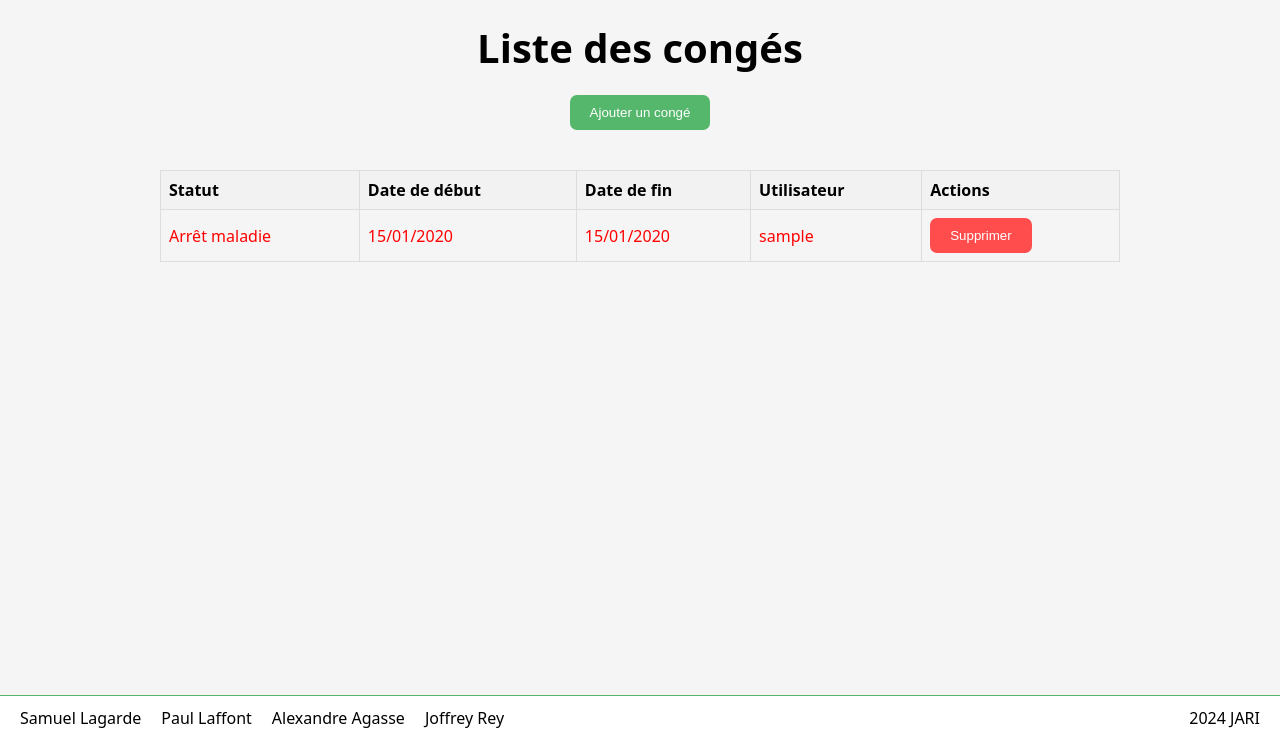
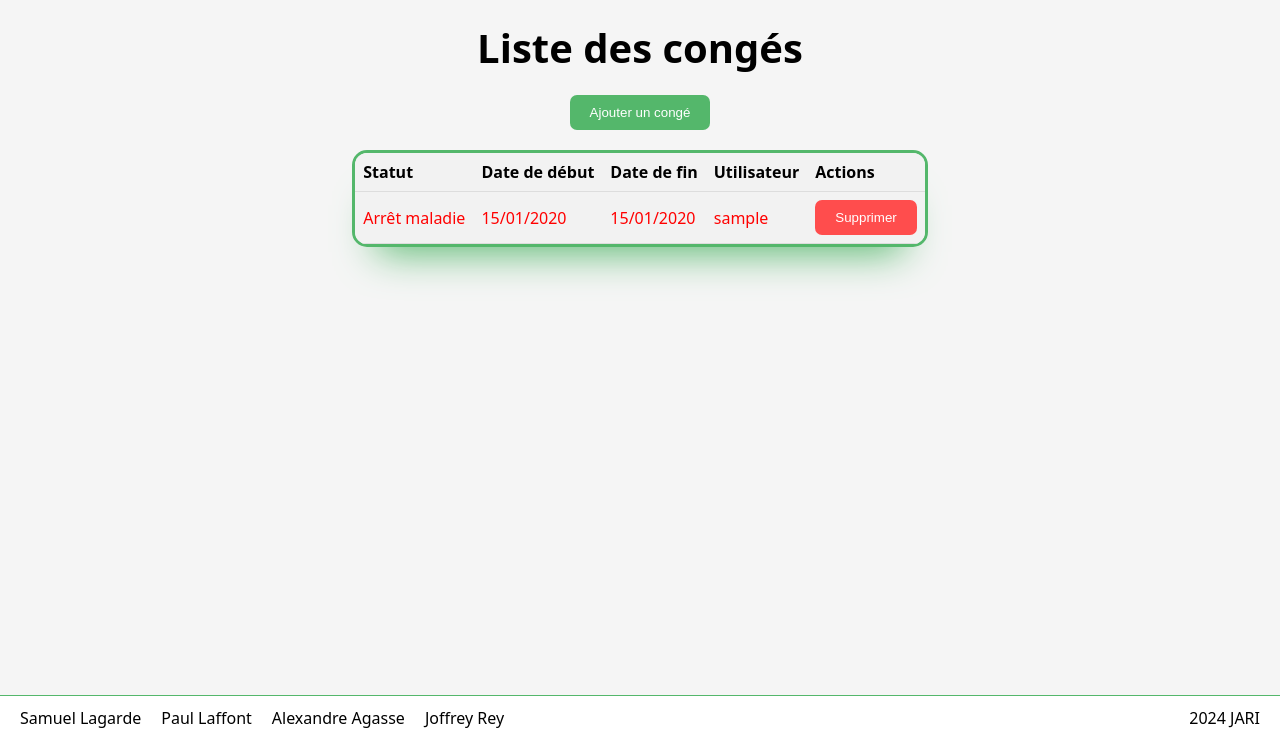
Before and after one commit to Paul31770/JARI, a Django app: page /conges/ in a window 1280 px wide. Shown: the part 59-800 px from the top of the page. Run offline with Django 4.2, Linux system fonts and the light colour scheme; tables that the repository leaves empty hold one stand-in row (values such as "Sample post").

Commit message:
css conges ok

```diff
--- a/app/templates/conges.html
+++ b/app/templates/conges.html
@@ -4,7 +4,8 @@
 {% block content %}
 <h1>Liste des congés</h1>
 <a href="{% url 'ajouter_conges' %}"><button>Ajouter un congé</button></a>
-<table>
+<div class="tab-wrapper">
+<table class="rounded">
     <thead>
         <tr>
             <th>Statut</th>
@@ -28,4 +29,5 @@
         {% endfor %}
     </tbody>
 </table>
+</div>
 {% endblock %}
--- a/static/css/conges.css
+++ b/static/css/conges.css
@@ -1,14 +1,24 @@
 table {
-    width: 80%;
-    margin: 20px auto;
-    border-collapse: collapse;
+    width: 100%;
+	border-collapse: collapse;
 }
 
 td, th {
-    border: 1px solid #dddddd;
+    border-bottom: 1px solid #dddddd;
     text-align: left;
     padding: 8px;
     font-size: 16px;
+}
+
+td {
+    background-color: #f2f2f2;
+}
+
+.tab-wrapper {
+    border-radius: 15px;
+    border: 3px solid var(--primary);
+    overflow: hidden;
+    box-shadow: var(--box-shadow) var(--primary);
 }
 
 th {
```
